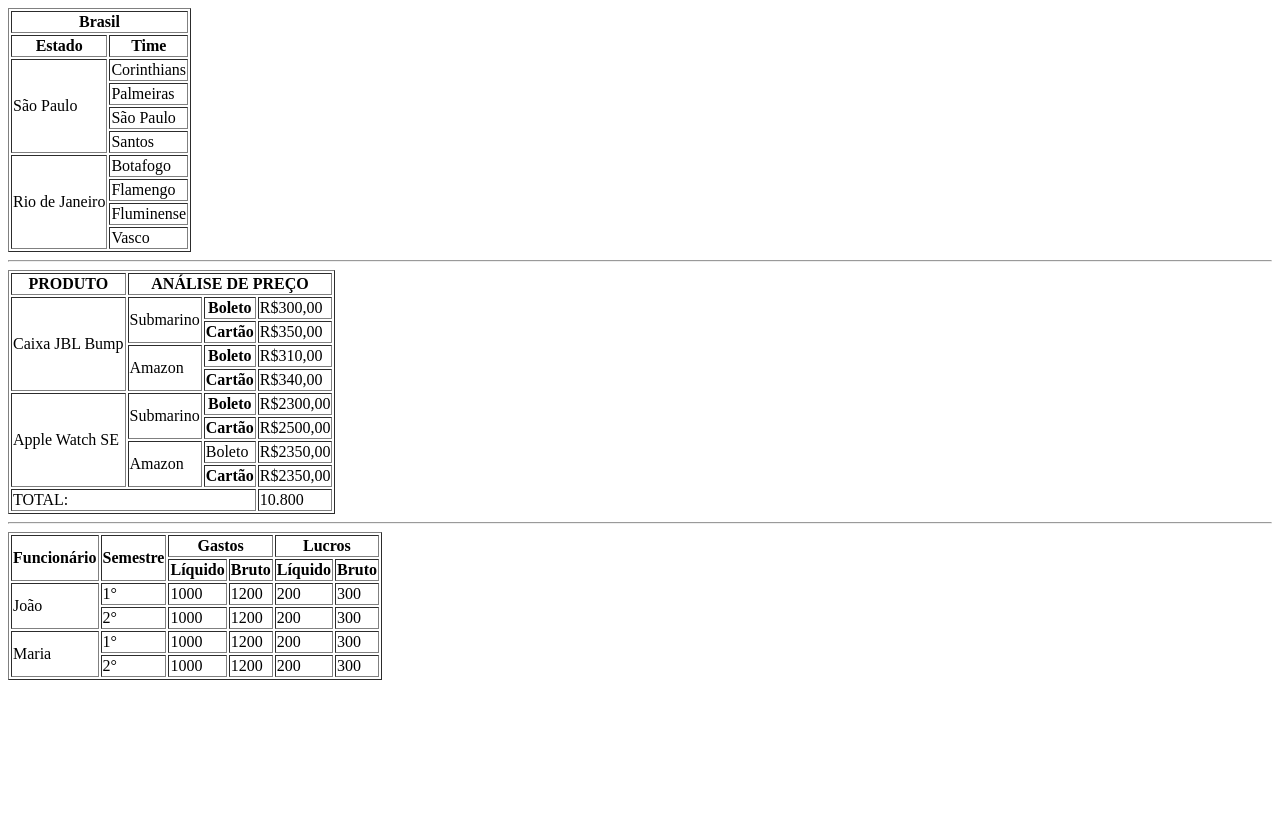
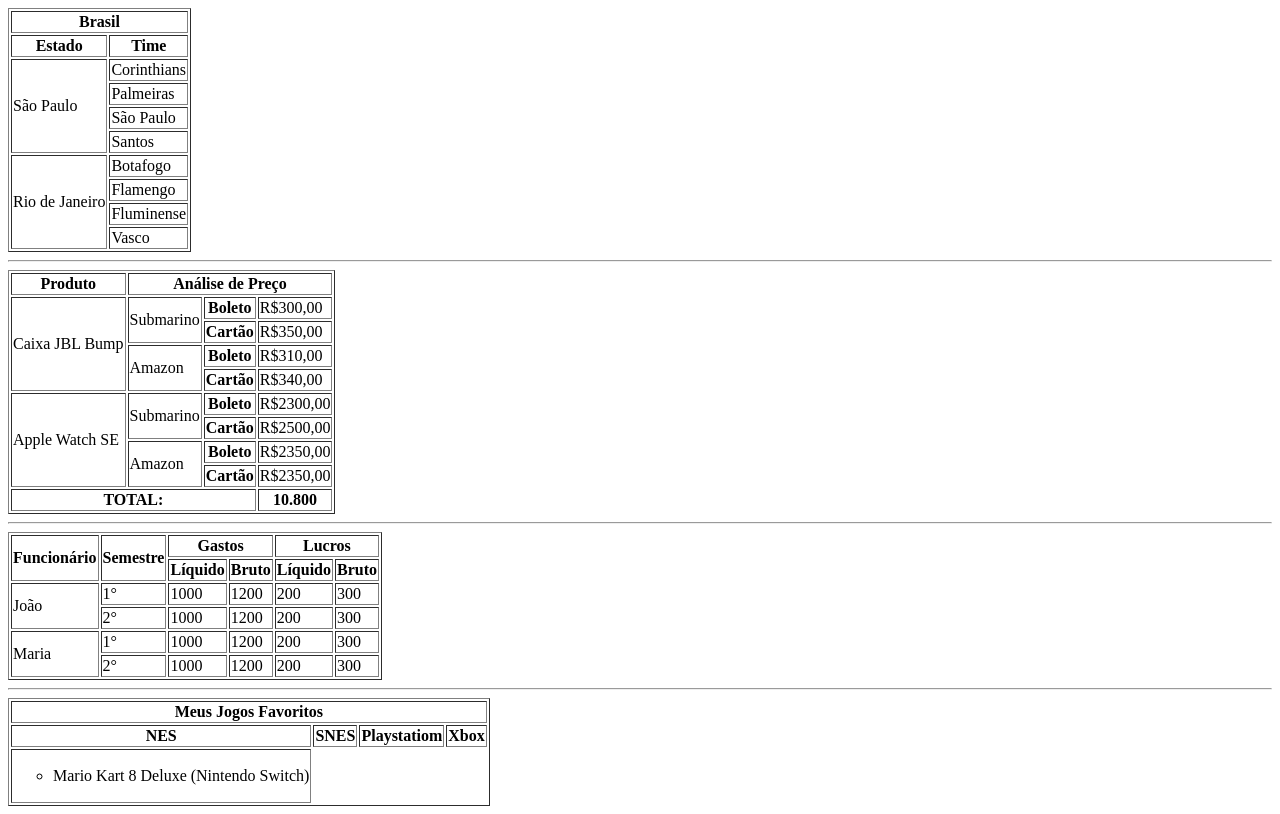
Before and after one commit to HVTorezani17/SI1N-CSW2026-1, a plain HTML site: page Aula 06/index.html in a window 1280 px wide. Drawn offline with Linux system fonts and the light colour scheme.

Commit message:
Add files via upload

```diff
--- a/Aula 06/index.html
+++ b/Aula 06/index.html
@@ -53,8 +53,8 @@
     <table border="1">
         <thead>
             <tr>
-                <th class="titulo" colspan="1"> PRODUTO</th>
-                <th class="titulo" colspan="3"> ANÁLISE DE PREÇO</th>
+                <th class="titulo" colspan="1"> Produto</th>
+                <th class="titulo" colspan="3"> Análise de Preço</th>
             </tr>
         </thead>
 
@@ -89,7 +89,7 @@
 
             <tr>
                 <td rowspan="2">Amazon</td>
-                <td>Boleto</td>
+                <th>Boleto</th>
                 <td>R$2350,00</td>
             </tr>
             <tr>
@@ -97,8 +97,8 @@
                 <td>R$2350,00</td>
             </tr>
             <tr>
-                <td colspan="3"> TOTAL:</td>
-        <td><R1>10.800</R1></td>
+                <th colspan="3"> TOTAL:</th>
+        <th><R1>10.800</R1></th>
             </tr>
 
         </tbody>
@@ -151,7 +151,28 @@
                 <td>300</td>
                 </tr>
              </tbody>
+            </table>
+            <hr>
 
+            <table border="1">
+        <thead>
+            <th class="titulo" colspan="4"> Meus Jogos Favoritos</th>
+            <tr>
+                <th> NES </th>
+                <th> SNES</th>
+                <th> Playstatiom</th>
+                <th> Xbox</th>
+            </tr>
+            <thead>
+                <tbody>
+                    <td>
+                        <ul type="circle">
+                        <li>Mario Kart 8 Deluxe (Nintendo Switch)</li>
+                        <ul type="quare">
+                    </ul>
+                    </td>
+                </tbody>
+            </thead>
 
 
         </thead>
@@ -161,8 +182,6 @@
 
 
 
-
-
 </body>
 
 </html>
```
